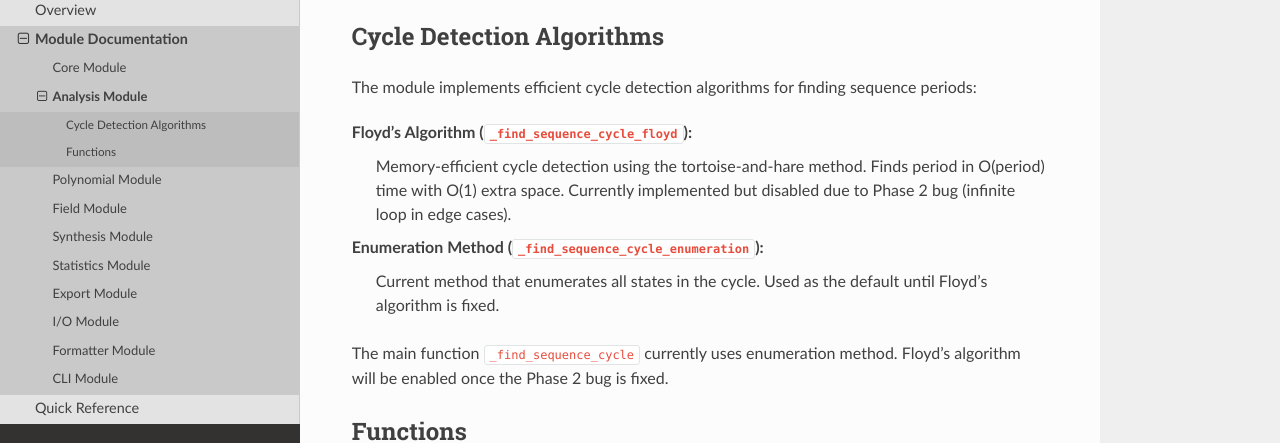
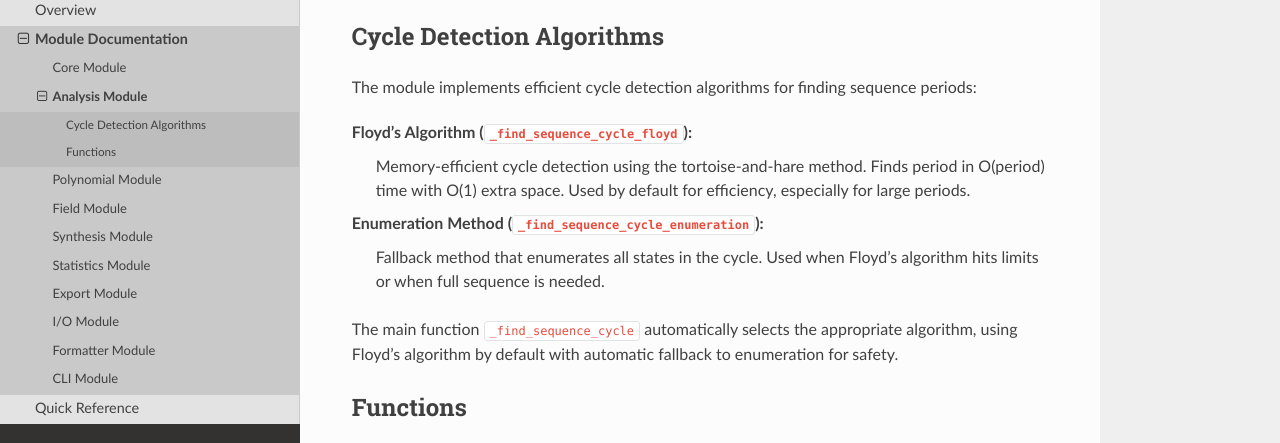
Before and after one commit to mkhellat/lfsr-seq, a Sphinx documentation site: the page built from docs/api/analysis.rst, in a window 1280 px wide and 900 px high, cut to the strip 336-779 px from the top of the window. Built offline with Sphinx 7.4.7 and the Read the Docs theme 3.1.0, drawn with Linux system fonts in a browser that asks for light colours.

Commit message:
docs: Update documentation to reflect Floyd algorithm is now active
- Updated mathematical background to note Floyd's algorithm is enabled by default
- Updated API documentation to reflect Floyd's algorithm is the default method
- Updated README and user guide to show Floyd's algorithm is active
- Removed references to 'disabled' or 'bug' status

Documentation now accurately reflects that:
- Floyd's algorithm is the default method for cycle detection
- Enumeration method is used as fallback when needed
- Both methods are available and working correctly

```diff
--- a/docs/api/analysis.rst
+++ b/docs/api/analysis.rst
@@ -17,14 +17,14 @@ The module implements efficient cycle detection algorithms for finding sequence
 **Floyd's Algorithm** (``_find_sequence_cycle_floyd``):
    Memory-efficient cycle detection using the tortoise-and-hare method.
    Finds period in O(period) time with O(1) extra space.
-   Currently implemented but disabled due to Phase 2 bug (infinite loop in edge cases).
+   Used by default for efficiency, especially for large periods.
 
 **Enumeration Method** (``_find_sequence_cycle_enumeration``):
-   Current method that enumerates all states in the cycle.
-   Used as the default until Floyd's algorithm is fixed.
+   Fallback method that enumerates all states in the cycle.
+   Used when Floyd's algorithm hits limits or when full sequence is needed.
 
-The main function ``_find_sequence_cycle`` currently uses enumeration method.
-Floyd's algorithm will be enabled once the Phase 2 bug is fixed.
+The main function ``_find_sequence_cycle`` automatically selects the appropriate algorithm,
+using Floyd's algorithm by default with automatic fallback to enumeration for safety.
 
 Functions
 ---------
--- a/docs/mathematical_background.rst
+++ b/docs/mathematical_background.rst
@@ -398,7 +398,7 @@ Phase 1: Tortoise and hare start at :math:`S_0`:
 Phase 2: Reset tortoise, move both one step:
 * Find the period by counting steps until they meet again
 
-**Implementation Note**: The tool currently uses enumeration method. Floyd's algorithm is implemented but temporarily disabled due to a Phase 2 bug that causes infinite loops in certain edge cases. Once fixed, it will be enabled by default with automatic fallback to enumeration for safety.
+**Implementation Note**: The tool uses Floyd's algorithm by default, with automatic fallback to enumeration for safety or when the full sequence is needed for output formatting.
 
 Polynomial Factorization and Factor Orders
 ------------------------------------------
```
Also changed, not shown: README.md (+1 -1 lines), docs/user_guide.rst (+4 -4 lines).
